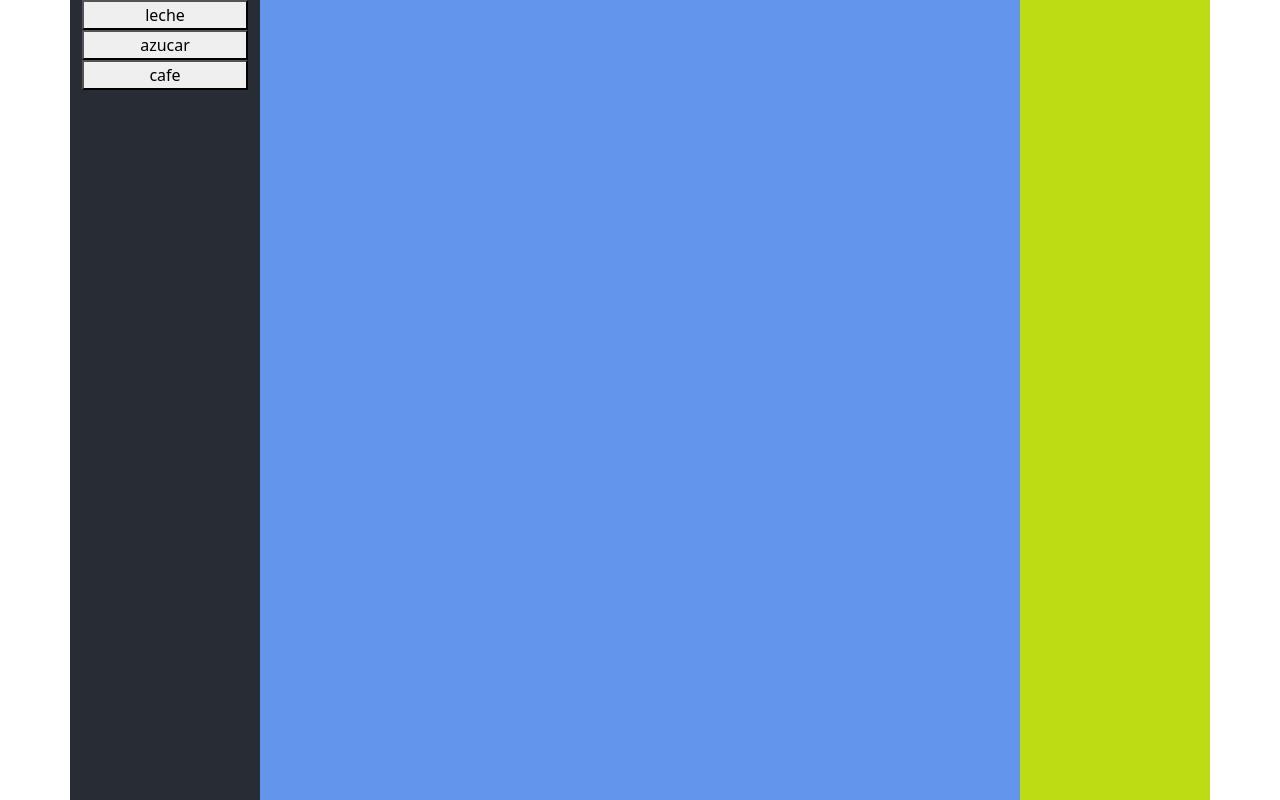
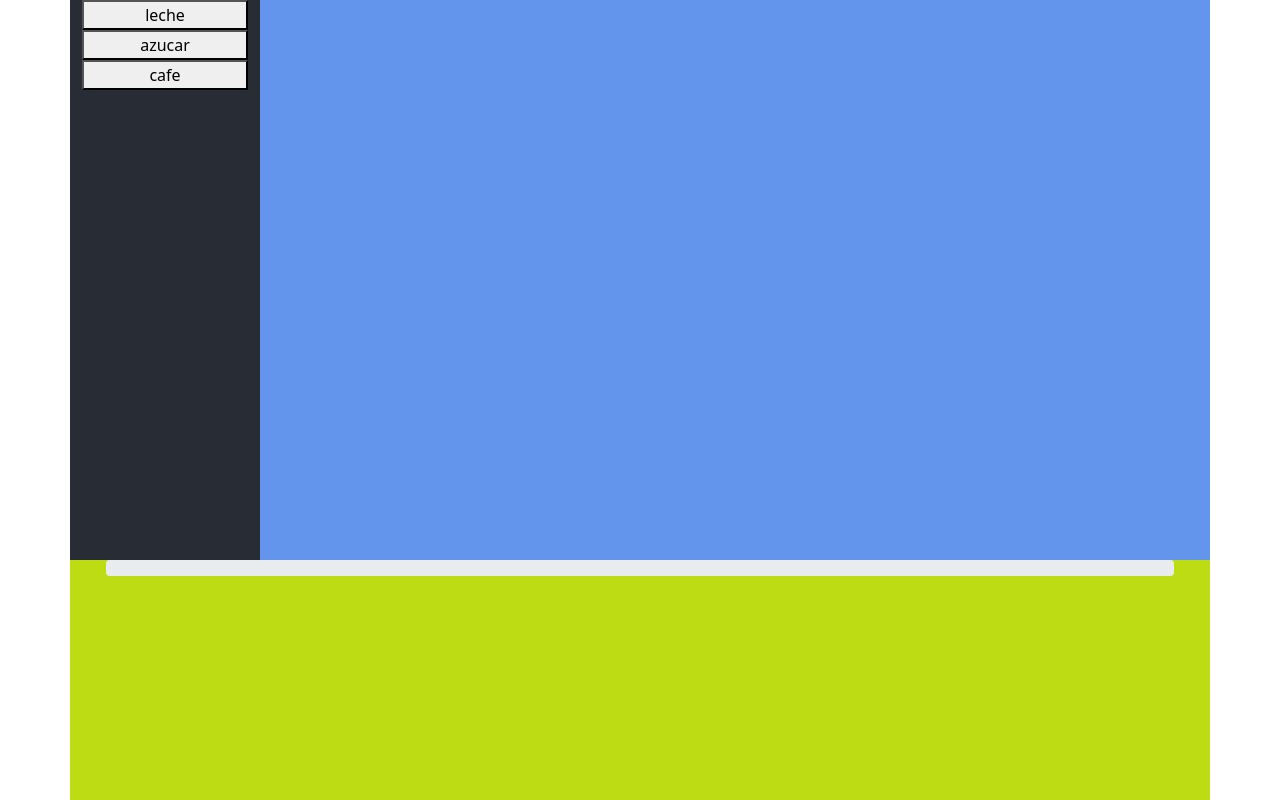
Before and after one commit to kpitantrueno/compra-sostenible, a React (Create React App) app: page / in a window 1280 px wide. Built offline with nearby package versions, Linux system fonts and the light colour scheme.

Commit message:
new display

```diff
--- a/src/App.css
+++ b/src/App.css
@@ -5,19 +5,19 @@
 .listproducts{
 
 background-color: #282c34;
-height: 100vh;
+height: 70vh;
 }
 
 .shopingcart{
 
   background-color: cornflowerblue;
-  height: 100vh;
+  height: 70vh;
 }
 
 .resume{
 
 background-color: rgb(190, 220, 20);
-height: 100vh;
+height: 30vh;
 }
 
 .App-logo {
--- a/src/App.js
+++ b/src/App.js
@@ -130,13 +130,17 @@ export default function App() {
         <div className="listproducts col-2">
           <ListProducts changeState={addProduct} />
         </div>
-        <div className="shopingcart col-8">
+        <div className="shopingcart col-10">
           <Shooping cosas={state} purchase={addShopingCart} deleteItem={deleteItem} />
         </div>
-        <div className="resume col-2">
-          <Resume data={state} />
-        </div>
       </div>
+
+      <div className='row'>
+      <div className="resume col-12">
+        <Resume data={state} />
+      </div>
+      </div>
+
     </div>
   );
 }
--- a/src/components/resume/resume.js
+++ b/src/components/resume/resume.js
@@ -20,11 +20,35 @@ export default function Resume(props) {
 
   return (
 
-    <div className=''>
+    <div className='container'>
+
+
+      <div className="progress">
+        <div className="progress-bar" role="progressbar"></div>
+        <div className="progress-bar bg-success" role="progressbar"></div>
+        <div className="progress-bar bg-info" role="progressbar" ></div>
+      </div>
+
+
 
       {
-        json.map(data => <button className='col-12'>{data.name}{data.count}{data.CO2level}</button>)
+        json.map(data => {
+
+          return (
+            <div>
+              <di className='row'></di>
+              <button className='col-3'>{data.name}{data.count}{data.CO2level}</button>
+            </div>
+
+          )
+
+        })
+
       }
+
+
+
+
 
     </div>
 
--- a/src/components/shoopingCart/shoopingCart.js
+++ b/src/components/shoopingCart/shoopingCart.js
@@ -5,8 +5,6 @@ import { useState } from 'react'
 
 export default function ShoopingCart(props) {
 
-
-  //  console.log(props.cosas + 'estos son los props de shoping')
 
     return (
 
@@ -26,6 +24,4 @@ export default function ShoopingCart(props) {
     )
 
 
-
-
 }
```
